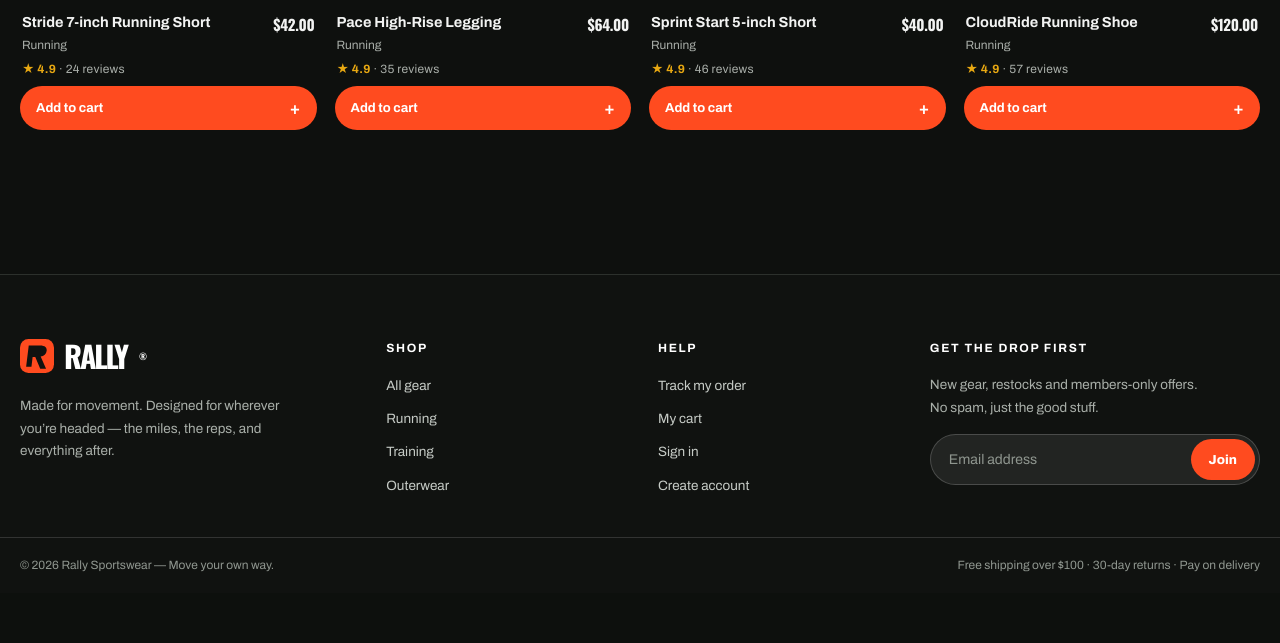
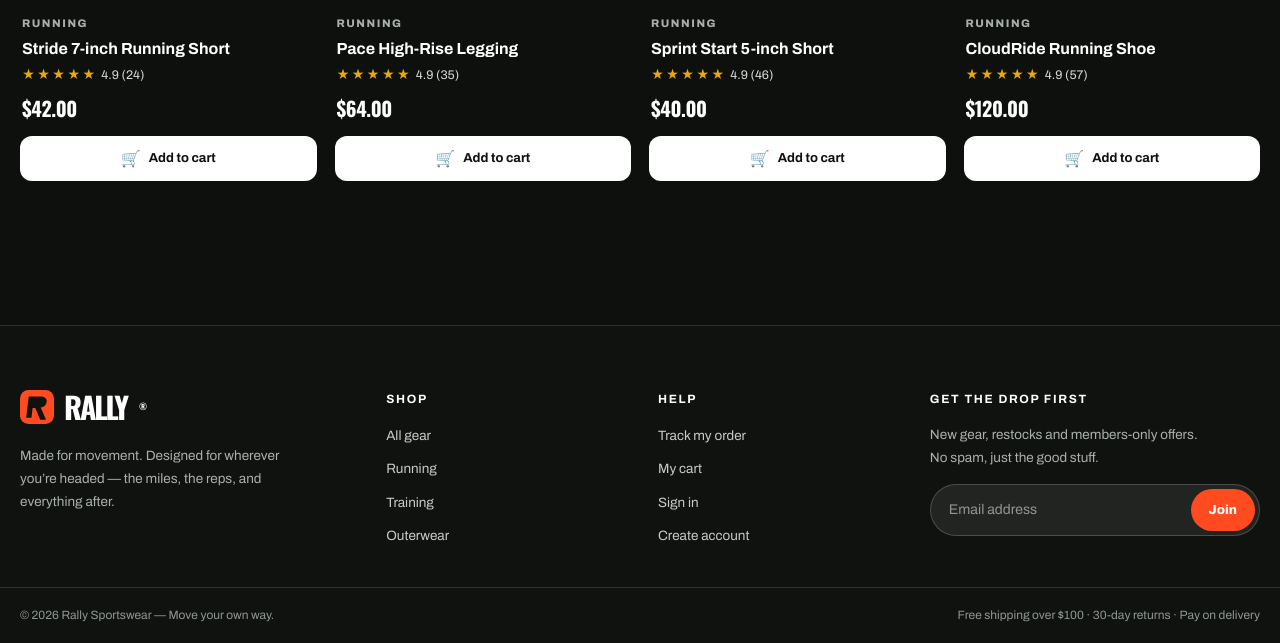
Before and after one commit to virgility9/sports-ecommerce, a PHP site: page /sports-ecommerce/product.php?id=11 in a window 1280 px wide. Shown: the part 1616-2259 px from the top of the page. Before the commit the page ends 2188 px from the top, so only its background shows below. Run offline with PHP 8.4, Linux system fonts and the light colour scheme; data comes from the database, SQL or seed files in the repository.

Commit message:
Restyle product cards to the screenshot layout

```diff
--- a/assets/css/style.css
+++ b/assets/css/style.css
@@ -155,22 +155,29 @@ input::placeholder,textarea::placeholder{color:var(--muted-2)}
 .wish-btn:hover{transform:scale(1.08)}
 .wish-btn.active{color:var(--red)}
 .button-light.active{color:var(--red);border-color:var(--red)}
-.product-info{display:flex;justify-content:space-between;gap:10px;padding:14px 2px 8px}
-.product-name{display:block;font-size:14.5px;font-weight:700;line-height:1.35}
+.product-info{display:block;padding:16px 2px 12px}
+.product-name{display:block;font-size:16px;font-weight:700;line-height:1.35;color:#fff}
 .product-name:hover{text-decoration:underline;text-underline-offset:3px}
-.product-category{display:block;font-size:12px;color:var(--muted);margin-top:3px}
-.product-rating{font-size:12px;color:var(--muted);margin-top:5px;letter-spacing:.02em}
-.product-rating b{color:var(--gold)}
-.price{font-size:15px;font-weight:800;white-space:nowrap;font-family:var(--display);letter-spacing:-.02em}
+.product-category{display:block;font-size:11px;letter-spacing:.14em;font-weight:800;text-transform:uppercase;color:var(--muted);margin:0 0 6px}
+.product-rating{font-size:12.5px;color:#d8dbd8;margin-top:6px}
+.product-rating .stars{color:var(--gold);letter-spacing:2px;margin-right:4px}
+.price{display:block;font-size:20px;font-weight:800;white-space:nowrap;font-family:var(--display);letter-spacing:-.02em;color:#fff;margin-top:8px}
 .price small{display:block;font-size:11px;color:var(--muted-2);font-weight:600;text-decoration:line-through}
-.quick-add{width:100%;display:flex;justify-content:space-between;align-items:center;background:var(--accent);color:#fff;border:0;border-radius:var(--radius-pill);padding:12px 16px;font-size:13px;font-weight:700;transition:.18s}
-.quick-add:hover{background:var(--accent-dark)}
-.quick-add span{color:#fff;font-size:17px;line-height:1}
-.quick-add.added{background:var(--green)}
+.quick-add{width:100%;display:flex;justify-content:center;align-items:center;gap:8px;background:#fff;color:var(--ink);border:0;border-radius:var(--radius-sm);padding:12px 16px;font-size:13px;font-weight:700;transition:.18s}
+.quick-add:hover{background:var(--accent);color:#fff}
+.quick-add:active{background:var(--accent-dark);color:#fff}
+.quick-add span{font-size:16px;line-height:1}
+.quick-add.added{background:var(--green);color:#fff}
 .button-dark.added{background:var(--green)}
 .product-image-wrap{position:relative}
 .qv-btn{position:absolute;left:12px;right:12px;bottom:12px;z-index:2;padding:11px 14px;border:0;border-radius:var(--radius-pill);background:rgba(255,255,255,.95);color:#101210;backdrop-filter:blur(4px);font-size:13px;font-weight:700;box-shadow:var(--shadow-sm);transition:.18s}
 .qv-btn:hover{background:#fff;transform:translateY(-1px)}
+/* Quick view only appears on hover (desktop). On touch screens there is
+   no cursor, so the button stays visible there. */
+@media (hover:hover){
+  .qv-btn{opacity:0;transform:translateY(6px);pointer-events:none}
+  .product-card:hover .qv-btn,.product-card:focus-within .qv-btn{opacity:1;transform:translateY(0);pointer-events:auto}
+}
 .was-price{font-size:12px;color:var(--muted-2);font-weight:600;text-decoration:line-through;margin-left:6px}
 .off-badge{display:inline-block;font-size:11px;font-weight:800;color:#fff;background:var(--accent);border-radius:var(--radius-pill);padding:3px 8px;margin-left:6px;white-space:nowrap}
 .detail-price .was-price{font-size:15px}
--- a/index.php
+++ b/index.php
@@ -89,8 +89,8 @@ $title = 'Rally — Made to Move'; require __DIR__ . '/includes/header.php';
       <button class="qv-btn" type="button" data-quick-view data-id="<?= (int) $product['id'] ?>" data-name="<?= e($product['name']) ?>" data-category="<?= e($product['category']) ?>" data-price="<?= (float) $product['price'] ?>" data-compare="<?= e(isset($product['compare_price']) && $product['compare_price'] !== null ? (string) (float) $product['compare_price'] : '') ?>" data-image="<?= e($product['image_url']) ?>" data-desc="<?= e($product['description']) ?>" data-stock="<?= (int) $product['stock'] ?>" data-url="<?= e(app_url('product.php?id=' . (int) $product['id'])) ?>" data-reviews="<?= 18 + ($i * 7) % 120 ?>">Quick view</button>
     </div>
     <button class="wish-btn" type="button" aria-label="Save <?= e($product['name']) ?> to wishlist" data-wishlist="<?= (int) $product['id'] ?>">♡</button>
-    <div class="product-info"><div><a class="product-name" href="<?= e(app_url('product.php?id=' . (int) $product['id'])) ?>"><?= e($product['name']) ?></a><span class="product-category"><?= e($product['category']) ?></span><div class="product-rating"><b>★ 4.9</b> · <?= 18 + ($i * 7) % 120 ?> reviews</div></div><span class="price"><?= money($product['price']) ?><?php if (sale_pct($product)): ?><span class="was-price"><?= money($product['compare_price']) ?></span><span class="off-badge">−<?= sale_pct($product) ?>%</span><?php endif; ?></span></div>
-    <form action="<?= e(app_url('cart-action.php')) ?>" method="post"><input type="hidden" name="csrf" value="<?= e(csrf_token()) ?>"><input type="hidden" name="product_id" value="<?= (int) $product['id'] ?>"><input type="hidden" name="action" value="add"><button class="quick-add" type="submit" data-quick-add>Add to cart <span>+</span></button></form>
+    <div class="product-info"><span class="product-category"><?= e($product['category']) ?></span><a class="product-name" href="<?= e(app_url('product.php?id=' . (int) $product['id'])) ?>"><?= e($product['name']) ?></a><div class="product-rating"><span class="stars">★★★★★</span>4.9 (<?= 18 + ($i * 7) % 120 ?>)</div><span class="price"><?= money($product['price']) ?><?php if (sale_pct($product)): ?><span class="was-price"><?= money($product['compare_price']) ?></span><span class="off-badge">−<?= sale_pct($product) ?>%</span><?php endif; ?></span></div>
+    <form action="<?= e(app_url('cart-action.php')) ?>" method="post"><input type="hidden" name="csrf" value="<?= e(csrf_token()) ?>"><input type="hidden" name="product_id" value="<?= (int) $product['id'] ?>"><input type="hidden" name="action" value="add"><button class="quick-add" type="submit" data-quick-add><span>🛒</span> Add to cart</button></form>
   </article><?php endforeach; ?>
   <?php if (!$products): ?><div class="empty-state"><p>No gear found.</p>Try another search or category.<br><a class="button button-dark" href="<?= e(app_url('#shop')) ?>">Browse all gear <span>↗</span></a></div><?php endif; ?>
   </div>
--- a/product.php
+++ b/product.php
@@ -55,8 +55,8 @@ $title = $product['name'] . ' — Rally'; require __DIR__ . '/includes/header.ph
       <button class="qv-btn" type="button" data-quick-view data-id="<?= (int) $rel['id'] ?>" data-name="<?= e($rel['name']) ?>" data-category="<?= e($rel['category']) ?>" data-price="<?= (float) $rel['price'] ?>" data-compare="<?= e(isset($rel['compare_price']) && $rel['compare_price'] !== null ? (string) (float) $rel['compare_price'] : '') ?>" data-image="<?= e($rel['image_url']) ?>" data-desc="<?= e($rel['description']) ?>" data-stock="<?= (int) $rel['stock'] ?>" data-url="<?= e(app_url('product.php?id=' . (int) $rel['id'])) ?>" data-reviews="<?= 24 + ($i * 11) % 90 ?>">Quick view</button>
     </div>
     <button class="wish-btn" type="button" aria-label="Save <?= e($rel['name']) ?> to wishlist" data-wishlist="<?= (int) $rel['id'] ?>">♡</button>
-    <div class="product-info"><div><a class="product-name" href="<?= e(app_url('product.php?id=' . (int) $rel['id'])) ?>"><?= e($rel['name']) ?></a><span class="product-category"><?= e($rel['category']) ?></span><div class="product-rating"><b>★ 4.9</b> · <?= 24 + ($i * 11) % 90 ?> reviews</div></div><span class="price"><?= money($rel['price']) ?><?php if (sale_pct($rel)): ?><span class="was-price"><?= money($rel['compare_price']) ?></span><span class="off-badge">−<?= sale_pct($rel) ?>%</span><?php endif; ?></span></div>
-    <form action="<?= e(app_url('cart-action.php')) ?>" method="post"><input type="hidden" name="csrf" value="<?= e(csrf_token()) ?>"><input type="hidden" name="product_id" value="<?= (int) $rel['id'] ?>"><input type="hidden" name="action" value="add"><button class="quick-add" type="submit" data-quick-add>Add to cart <span>+</span></button></form>
+    <div class="product-info"><span class="product-category"><?= e($rel['category']) ?></span><a class="product-name" href="<?= e(app_url('product.php?id=' . (int) $rel['id'])) ?>"><?= e($rel['name']) ?></a><div class="product-rating"><span class="stars">★★★★★</span>4.9 (<?= 24 + ($i * 11) % 90 ?>)</div><span class="price"><?= money($rel['price']) ?><?php if (sale_pct($rel)): ?><span class="was-price"><?= money($rel['compare_price']) ?></span><span class="off-badge">−<?= sale_pct($rel) ?>%</span><?php endif; ?></span></div>
+    <form action="<?= e(app_url('cart-action.php')) ?>" method="post"><input type="hidden" name="csrf" value="<?= e(csrf_token()) ?>"><input type="hidden" name="product_id" value="<?= (int) $rel['id'] ?>"><input type="hidden" name="action" value="add"><button class="quick-add" type="submit" data-quick-add><span>🛒</span> Add to cart</button></form>
   </article><?php endforeach; ?>
   </div>
 </section><?php endif; ?>
```
